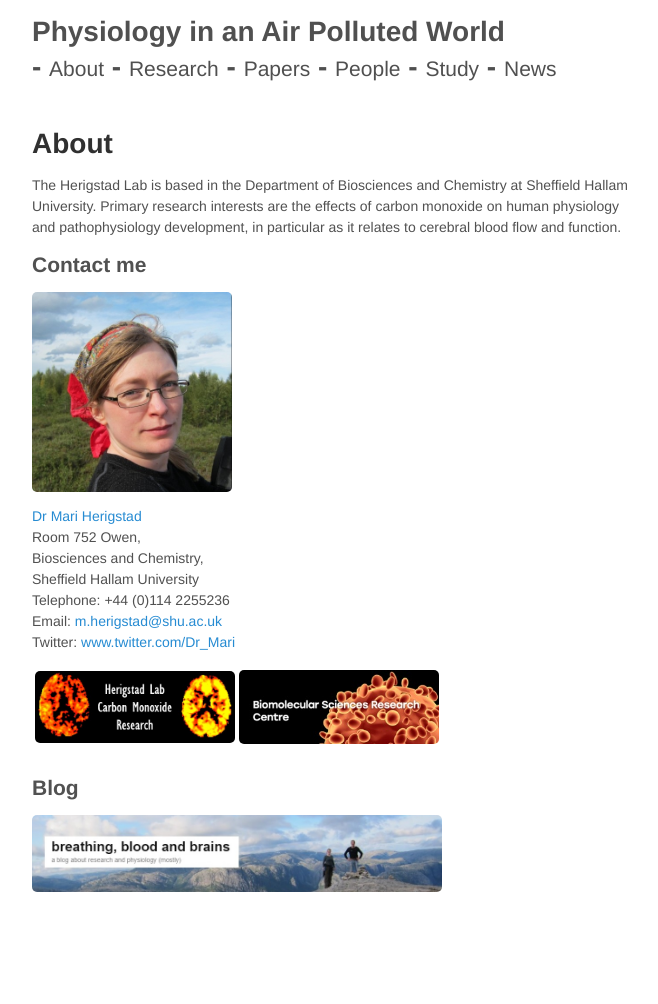
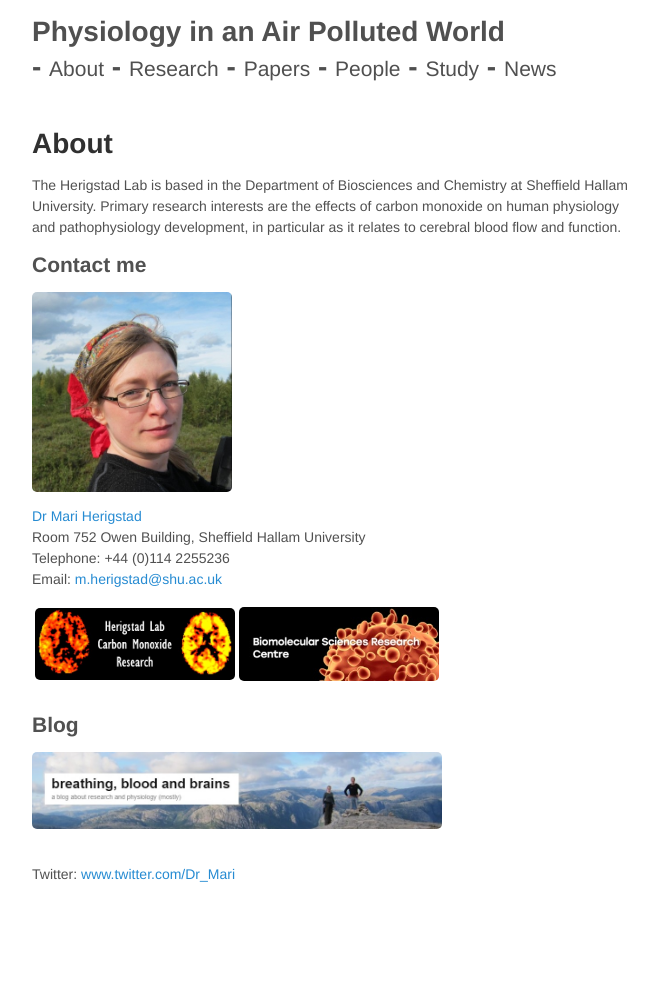
Before and after one commit to mariherigstad/mariherigstad.github.io, a Jekyll site: the page built from about.md, in a window 1280 px wide. Shown: the whole page, without its empty margins (307-965 px from the left). Built offline with Jekyll 4.4.1, drawn with Linux system fonts in a browser that asks for light colours; after the commit the page ends 962 px from its top, so only the background shows below that.

Commit message:
Update about.md

```diff
--- a/about.md
+++ b/about.md
@@ -10,13 +10,9 @@
 <img src="/assets/mariherigstadportrait.jpg" alt="Mari Herigstad" align="middle" style="width: 200px;"/>
 
 <a href="https://www.shu.ac.uk/about-us/our-people/staff-profiles/mari-herigstad">Dr Mari Herigstad</a><br>
-Room 752 Owen,<br>
-Biosciences and Chemistry,<br>
-Sheffield Hallam University<br>
+Room 752 Owen Building, Sheffield Hallam University<br>
 Telephone: +44 (0)114 2255236<br>
 Email: <m.herigstad@shu.ac.uk><br>
-Twitter: <a href="https://twitter.com/Dr_Mari">www.twitter.com/Dr_Mari</a><br>
-
 
 <table>
   <tr>
```
Also changed, not shown: other parts of about.md (+1 -0 lines).
